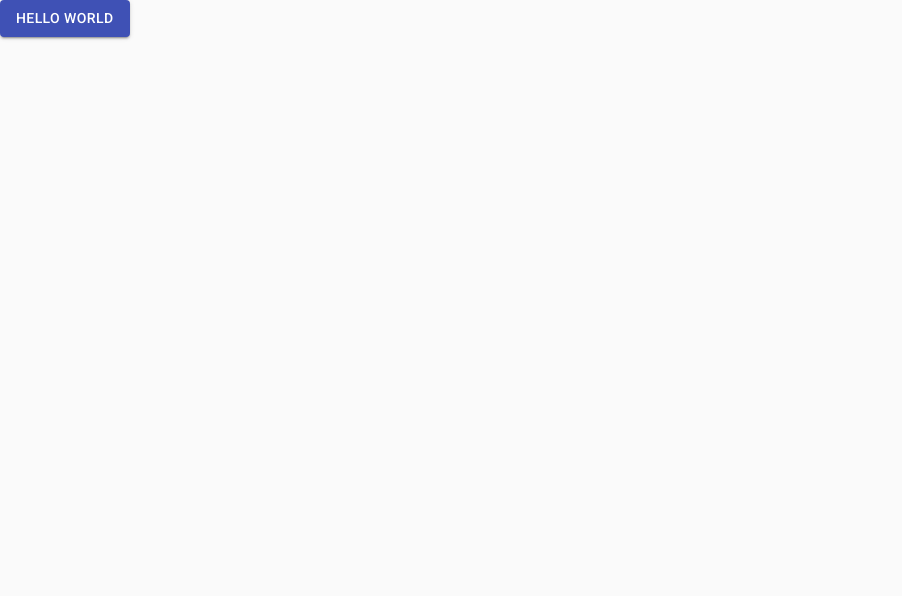
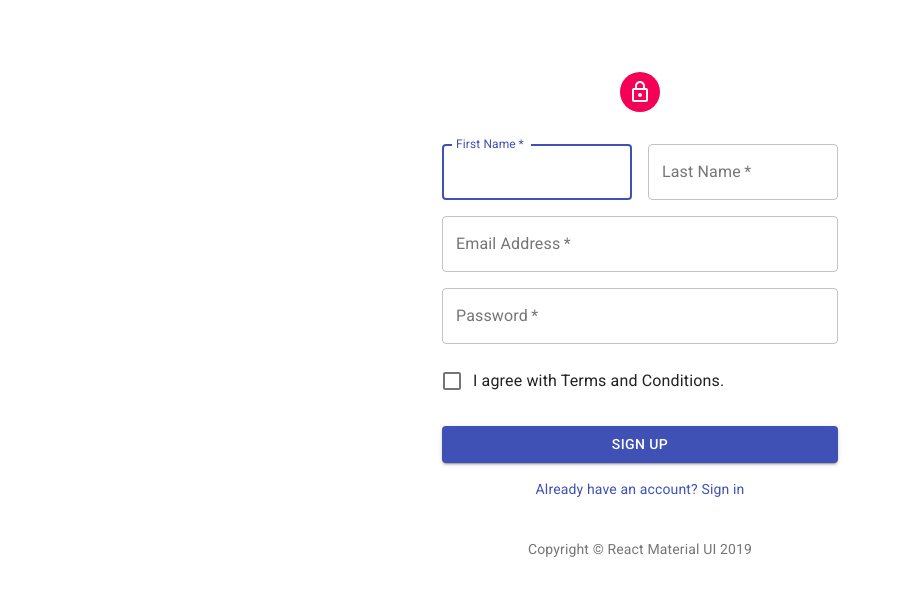
Before and after one commit to metamn/react-material-ui, a React (Create React App) app: page / in a window 1280 px wide. Shown: the top 596 px of the page, without its empty margins (0-902 px from the left). Built offline with nearby package versions, Linux system fonts and the light colour scheme.

Commit message:
Working on signup

```diff
--- a/src/components/Meta/Meta.js
+++ b/src/components/Meta/Meta.js
@@ -11,6 +11,10 @@ const propTypes = {
    */
   title: PropTypes.string,
   /**
+   * The page url
+   */
+  url: PropTypes.string,
+  /**
    * The page description
    */
   description: PropTypes.string
@@ -21,20 +25,22 @@ const propTypes = {
  */
 const defaultProps = {
   title: "React Material UI",
-  description: "Playing with React Material UI"
+  url: "http://localhost:3000/",
+  description: "Playing with the React Material UI"
 };
 
 /**
  * Displays the component
  */
 const Meta = props => {
-  const { title, description } = props;
+  const { title, url, description } = props;
 
   return (
     <Helmet>
       <title>{title}</title>
       <meta name="title" content={title} />
       <meta name="description" content={description} />
+      <meta name="url" content={url} />
       <meta
         name="viewport"
         content="minimum-scale=1, initial-scale=1, width=device-width, shrink-to-fit=no"
--- a/src/components/SignUp/SignUp.js
+++ b/src/components/SignUp/SignUp.js
@@ -1,38 +1,181 @@
 import React from "react";
 import PropTypes from "prop-types";
 
-import Meta, { MetaPropTypes } from "../Meta";
+import Meta, { MetaPropTypes, MetaDefaultProps } from "../Meta";
+
+import Avatar from "@material-ui/core/Avatar";
 import Button from "@material-ui/core/Button";
+import CssBaseline from "@material-ui/core/CssBaseline";
+import TextField from "@material-ui/core/TextField";
+import FormControlLabel from "@material-ui/core/FormControlLabel";
+import Checkbox from "@material-ui/core/Checkbox";
+import Link from "@material-ui/core/Link";
+import Grid from "@material-ui/core/Grid";
+import Box from "@material-ui/core/Box";
+import LockOutlinedIcon from "@material-ui/icons/LockOutlined";
+import Typography from "@material-ui/core/Typography";
+import { makeStyles } from "@material-ui/core/styles";
+import Container from "@material-ui/core/Container";
 
 /**
  * Defines the prop types
  */
 const propTypes = {
-  meta: PropTypes.shape(MetaPropTypes)
+  /**
+   * The page meta info
+   */
+  pageMeta: PropTypes.shape(MetaPropTypes),
+  /**
+   * The site url
+   */
+  siteMeta: PropTypes.shape(MetaPropTypes)
 };
 
 /**
  * Defines the default props
  */
 const defaultProps = {
-  meta: {
+  pageMeta: {
     title: "Sign Up",
     description: "Sign up"
+  },
+  siteMeta: MetaDefaultProps
+};
+
+/**
+ * Styles the component
+ */
+const useStyles = makeStyles(theme => ({
+  "@global": {
+    body: {
+      backgroundColor: theme.palette.common.white
+    }
+  },
+  paper: {
+    marginTop: theme.spacing(8),
+    display: "flex",
+    flexDirection: "column",
+    alignItems: "center"
+  },
+  avatar: {
+    margin: theme.spacing(1),
+    backgroundColor: theme.palette.secondary.main
+  },
+  form: {
+    width: "100%", // Fix IE 11 issue.
+    marginTop: theme.spacing(3)
+  },
+  submit: {
+    margin: theme.spacing(3, 0, 2)
   }
-};
+}));
 
 /**
  * Displays the component
  */
 const SignUp = props => {
-  const { meta } = props;
+  const { pageMeta, siteMeta } = props;
+  const { pageTitle } = pageMeta;
+  const { title, url } = siteMeta;
+  const classes = useStyles();
 
   return (
     <>
-      <Meta {...meta} />
-      <Button variant="contained" color="primary">
-        Hello World
-      </Button>
+      <Meta {...pageMeta} />
+      <Container component="main" maxWidth="xs">
+        <CssBaseline />
+        <div className={classes.paper}>
+          <Avatar className={classes.avatar}>
+            <LockOutlinedIcon />
+          </Avatar>
+          <Typography component="h1" variant="h5">
+            {pageTitle}
+          </Typography>
+          <form className={classes.form} noValidate>
+            <Grid container spacing={2}>
+              <Grid item xs={12} sm={6}>
+                <TextField
+                  autoComplete="fname"
+                  name="firstName"
+                  variant="outlined"
+                  required
+                  fullWidth
+                  id="firstName"
+                  label="First Name"
+                  autoFocus
+                />
+              </Grid>
+              <Grid item xs={12} sm={6}>
+                <TextField
+                  variant="outlined"
+                  required
+                  fullWidth
+                  id="lastName"
+                  label="Last Name"
+                  name="lastName"
+                  autoComplete="lname"
+                />
+              </Grid>
+              <Grid item xs={12}>
+                <TextField
+                  variant="outlined"
+                  required
+                  fullWidth
+                  id="email"
+                  label="Email Address"
+                  name="email"
+                  autoComplete="email"
+                />
+              </Grid>
+              <Grid item xs={12}>
+                <TextField
+                  variant="outlined"
+                  required
+                  fullWidth
+                  name="password"
+                  label="Password"
+                  type="password"
+                  id="password"
+                  autoComplete="current-password"
+                />
+              </Grid>
+              <Grid item xs={12}>
+                <FormControlLabel
+                  control={
+                    <Checkbox value="allowExtraEmails" color="primary" />
+                  }
+                  label="I agree with Terms and Conditions."
+                />
+              </Grid>
+            </Grid>
+            <Button
+              type="submit"
+              fullWidth
+              variant="contained"
+              color="primary"
+              className={classes.submit}
+            >
+              Sign Up
+            </Button>
+            <Grid container justify="center">
+              <Grid item>
+                <Link href="#" variant="body2">
+                  Already have an account? Sign in
+                </Link>
+              </Grid>
+            </Grid>
+          </form>
+        </div>
+        <Box mt={5}>
+          <Typography variant="body2" color="textSecondary" align="center">
+            {"Copyright © "}
+            <Link color="inherit" href={url}>
+              {title}
+            </Link>{" "}
+            {new Date().getFullYear()}
+          </Typography>
+        </Box>
+      </Container>
     </>
   );
 };
```
